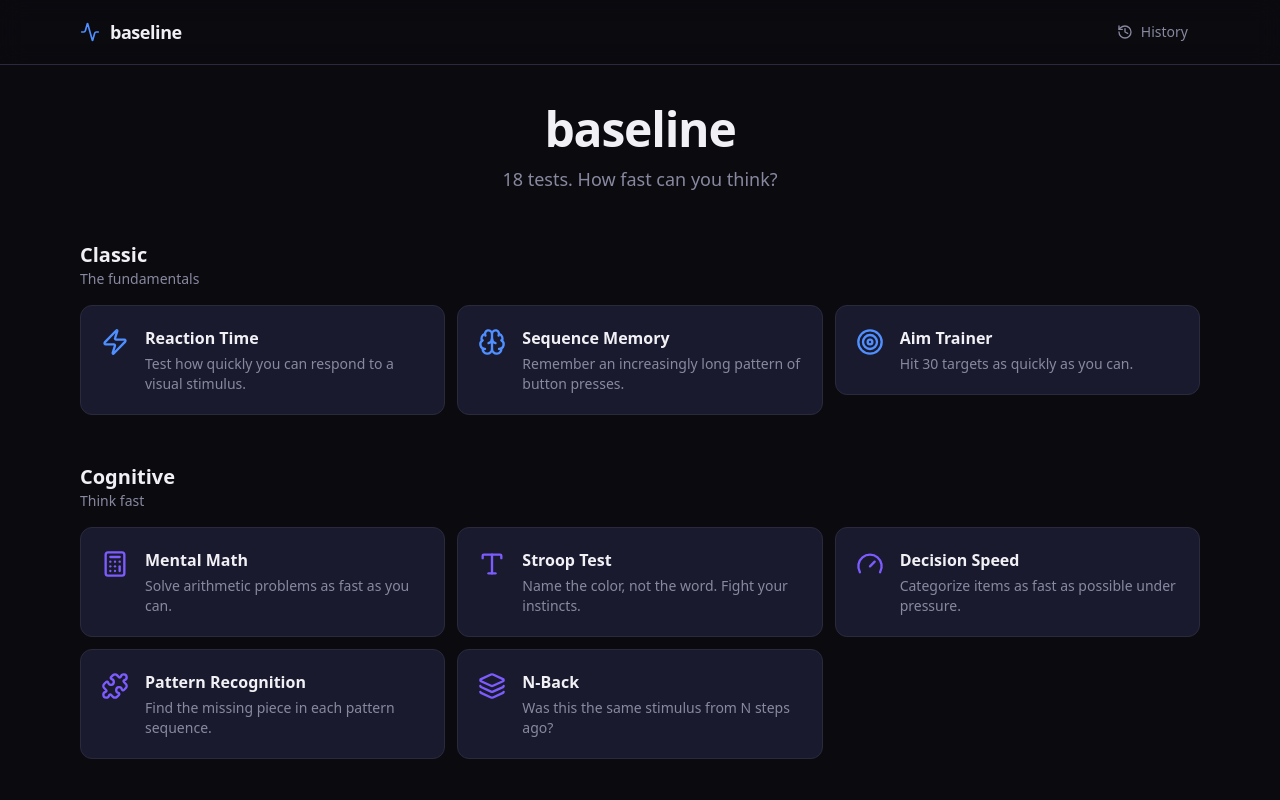
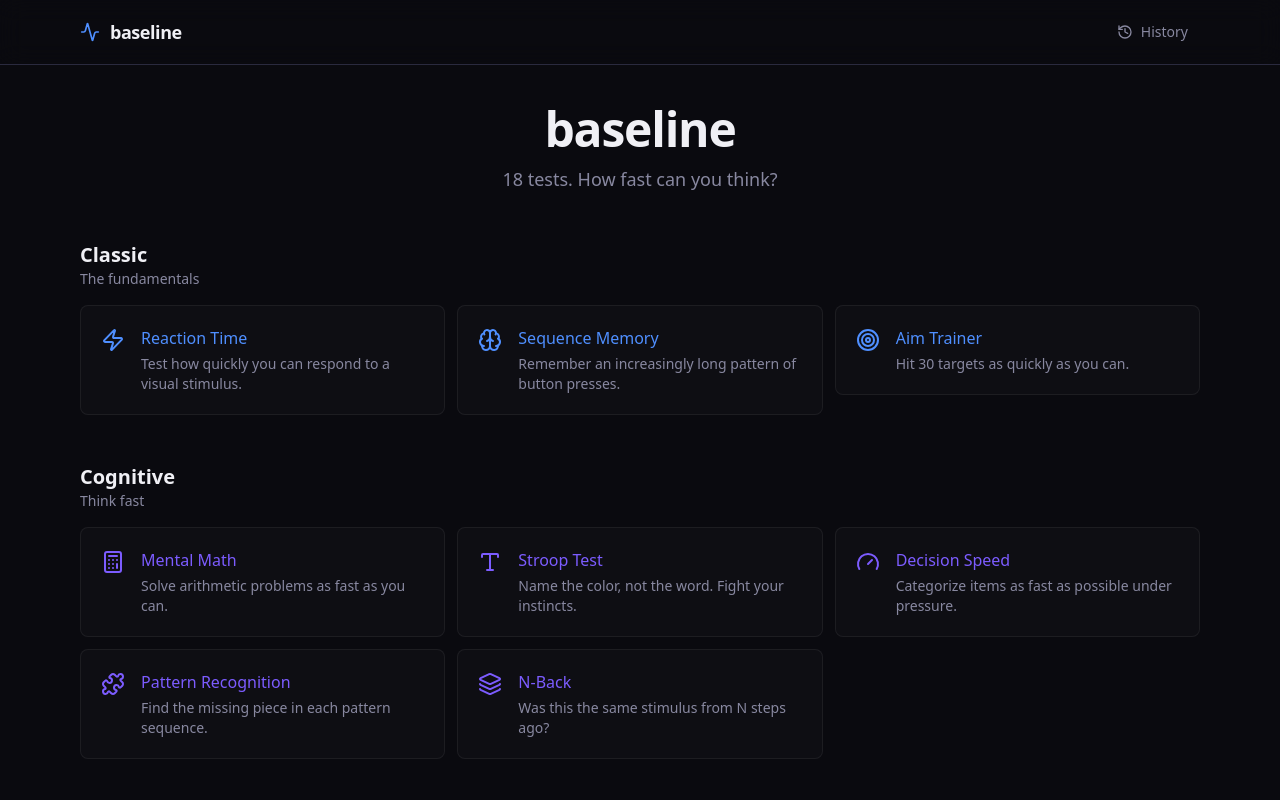
Before and after one commit to aviju888/baseline, a Next.js app: page / in a window 1280 px wide. Shown: the top 800 px of the page. Built offline with nearby package versions, Linux system fonts and the light colour scheme.

Commit message:
Minimal flat UI with category colors on titles

```diff
--- a/src/components/dashboard/TestCard.tsx
+++ b/src/components/dashboard/TestCard.tsx
@@ -12,8 +12,8 @@ interface TestCardProps {
   index: number;
 }
 
-// Icon colors by category — only icons stay colored
-const iconColors: Record<string, string> = {
+// Category colors for icons and titles
+const categoryColors: Record<string, string> = {
   classic: "text-accent",
   cognitive: "text-violet",
   perception: "text-success",
@@ -23,26 +23,26 @@ const iconColors: Record<string, string> = {
 
 export function TestCard({ test, bestScore, recentScores, index }: TestCardProps) {
   const Icon = test.icon;
-  const iconColor = iconColors[test.category] ?? "text-accent";
+  const categoryColor = categoryColors[test.category] ?? "text-accent";
 
   return (
     <motion.div
-      initial={{ opacity: 0, y: 20 }}
+      initial={{ opacity: 0, y: 12 }}
       animate={{ opacity: 1, y: 0 }}
-      transition={{ delay: index * 0.03, duration: 0.3 }}
+      transition={{ delay: index * 0.04, duration: 0.4, ease: "easeOut" }}
     >
       <Link href={test.route} className="group block">
-        <div className="rounded-xl border border-border bg-surface p-5 transition-all duration-200 hover:border-border-light group-hover:translate-y-[-2px]">
+        <div className="rounded-lg border border-white/[0.06] bg-white/[0.02] p-5 transition-colors duration-150 hover:bg-white/[0.04]">
           <div className="flex items-start gap-4">
-            <Icon className={`h-7 w-7 shrink-0 mt-0.5 ${iconColor}`} />
+            <Icon className={`h-6 w-6 shrink-0 mt-0.5 ${categoryColor}`} />
             <div className="min-w-0 flex-1">
-              <h3 className="font-semibold text-foreground">{test.name}</h3>
+              <h3 className={`font-medium ${categoryColor}`}>{test.name}</h3>
               <p className="mt-1 text-sm text-muted line-clamp-2">{test.description}</p>
             </div>
           </div>
 
           {bestScore && (
-            <div className="mt-3 pt-3 border-t border-border flex items-center justify-between">
+            <div className="mt-3 pt-3 border-t border-white/[0.06] flex items-center justify-between">
               <p className="text-xs text-muted">
                 Best: <span className="font-mono font-medium text-foreground">{bestScore}</span>
               </p>
--- a/src/components/test/ResultsScreen.tsx
+++ b/src/components/test/ResultsScreen.tsx
@@ -5,10 +5,21 @@ import { motion } from "framer-motion";
 import { Button } from "@/components/ui/Button";
 import { Sparkline } from "@/components/ui/Sparkline";
 import { ConfirmDialog } from "@/components/ui/ConfirmDialog";
+import { AnimatedNumber } from "@/components/ui/AnimatedNumber";
 import { formatScore } from "@/lib/scoring/statistics";
 import { shareResult } from "@/lib/share";
 import { RotateCcw, Home, Trash2, Share2 } from "lucide-react";
 import Link from "next/link";
+
+function getScoreFormatter(unit: string): (n: number) => string {
+  if (unit === "ms") return (n) => `${Math.round(n)} ms`;
+  if (unit === "%") return (n) => `${Math.round(n)}%`;
+  if (unit === "BPM") return (n) => `${n.toFixed(1)} BPM`;
+  if (unit === "px") return (n) => `${Math.round(n)} px`;
+  if (unit === "level") return (n) => `Level ${Math.round(n)}`;
+  if (unit === "pts") return (n) => `${Math.round(n)} pts`;
+  return (n) => `${Math.round(n)} ${unit}`;
+}
 
 interface ResultsScreenProps {
   score: number;
@@ -67,9 +78,13 @@ export function ResultsScreen({
     >
       <div className="space-y-2">
         <p className="text-sm text-muted uppercase tracking-wider">{scoreLabel}</p>
-        <p className="text-6xl font-bold font-mono text-accent">
-          {formatScore(score, scoreUnit)}
-        </p>
+        <div className="text-6xl font-bold font-mono text-accent">
+          <AnimatedNumber
+            value={score}
+            duration={800}
+            formatFn={getScoreFormatter(scoreUnit)}
+          />
+        </div>
       </div>
 
       <div className="flex gap-8 text-sm">
--- /dev/null
+++ b/src/components/ui/AnimatedNumber.tsx
@@ -0,0 +1,46 @@
+"use client";
+
+import { useEffect, useRef, useState } from "react";
+
+interface AnimatedNumberProps {
+  value: number;
+  duration?: number;
+  formatFn?: (n: number) => string;
+  className?: string;
+}
+
+export function AnimatedNumber({
+  value,
+  duration = 600,
+  formatFn = (n) => Math.round(n).toString(),
+  className,
+}: AnimatedNumberProps) {
+  const [displayValue, setDisplayValue] = useState(0);
+  const startTime = useRef<number | null>(null);
+  const startValue = useRef(0);
+
+  useEffect(() => {
+    startValue.current = displayValue;
+    startTime.current = null;
+
+    const animate = (timestamp: number) => {
+      if (!startTime.current) startTime.current = timestamp;
+      const elapsed = timestamp - startTime.current;
+      const progress = Math.min(elapsed / duration, 1);
+
+      // Ease out cubic
+      const eased = 1 - Math.pow(1 - progress, 3);
+      const current = startValue.current + (value - startValue.current) * eased;
+
+      setDisplayValue(current);
+
+      if (progress < 1) {
+        requestAnimationFrame(animate);
+      }
+    };
+
+    requestAnimationFrame(animate);
+  }, [value, duration]);
+
+  return <span className={className}>{formatFn(displayValue)}</span>;
+}
```
